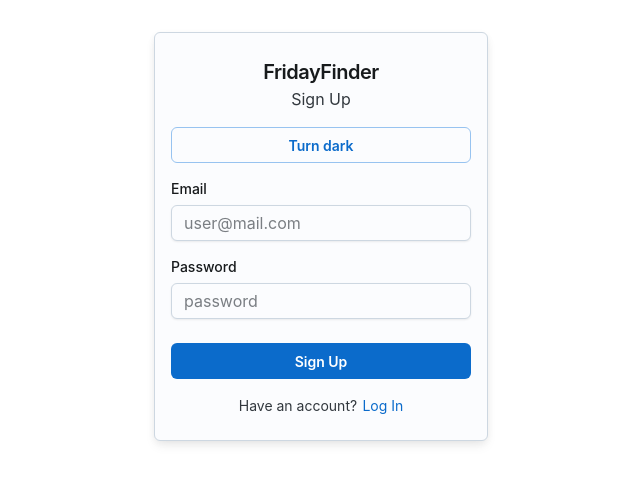
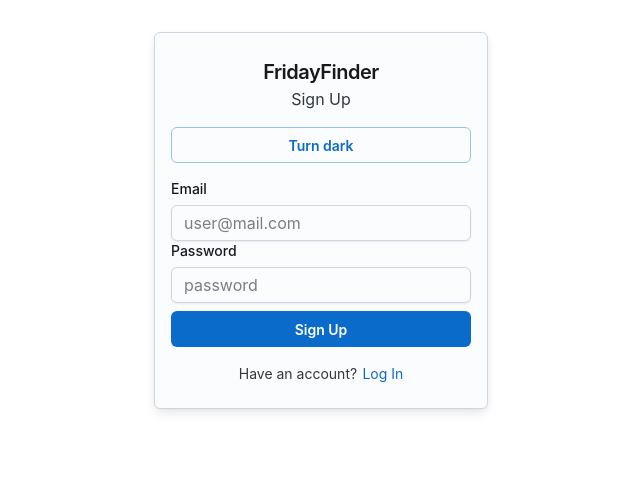
Before and after one commit to CSE115-project/nextjs-ff, a Next.js app: page /signup in a window 1280 px wide. Shown: the top 484 px of the page, without its empty margins (319-959 px from the left). Built offline with nearby package versions, Linux system fonts and the light colour scheme; no server answers.

Commit message:
fixed 'login' redirect link

```diff
--- a/pages/login.js
+++ b/pages/login.js
@@ -48,6 +48,7 @@ export default function Component() {
       router.push("/");
     } catch (error) {
       console.error(error);
+      alert("Incorrect Email or Password");
     }
   };
 
--- a/pages/signup.js
+++ b/pages/signup.js
@@ -42,12 +42,24 @@ export default function Component() {
     const auth = getAuth();
 
     try {
-      const { user } = await createUserWithEmailAndPassword(auth, email, password);
+      const { user } = await createUserWithEmailAndPassword(
+        auth,
+        email,
+        password
+      );
       console.log("p/signup user:", user);
       router.push("/");
-    } catch(error) {
+    } catch (error) {
       console.error(error);
+      alert("Email already in use");
     }
+  };
+
+  const handleLoginRedirect = () => {
+    return router.push("/login");
+  };
+
+
   //   const response = await fetch("/api/signup", {
   //     method: "POST",
   //     headers: {
@@ -63,7 +75,8 @@ export default function Component() {
   //   } else {
   //     console.error(data.message);
   //   }
-  };
+
+
   return (
     <CssVarsProvider>
       <Sheet sx={containerStyle} variant="outlined">
@@ -75,6 +88,7 @@ export default function Component() {
         </div>
         <ModeToggle />
 
+        <form onSubmit={handleSignup}>
           <FormControl>
             <FormLabel>Email</FormLabel>
             <Input
@@ -95,14 +109,15 @@ export default function Component() {
             />
           </FormControl>
 
-        <Button onClick={handleSignup} sx={{ mt: 1 }}>
+          <Button type="submit" sx={{ mt: 1, width: "100%" }}>
             Sign Up
           </Button>
+        </form>
 
         <Typography
           fontSize="sm"
           sx={{ alignSelf: "center" }}
-          endDecorator={<Link href="/">Log In</Link>}
+          endDecorator={<Link onClick={handleLoginRedirect}>Log In</Link>}
         >
           Have an account?
         </Typography>
```
Lines whose indentation alone changed are shown as unchanged.
